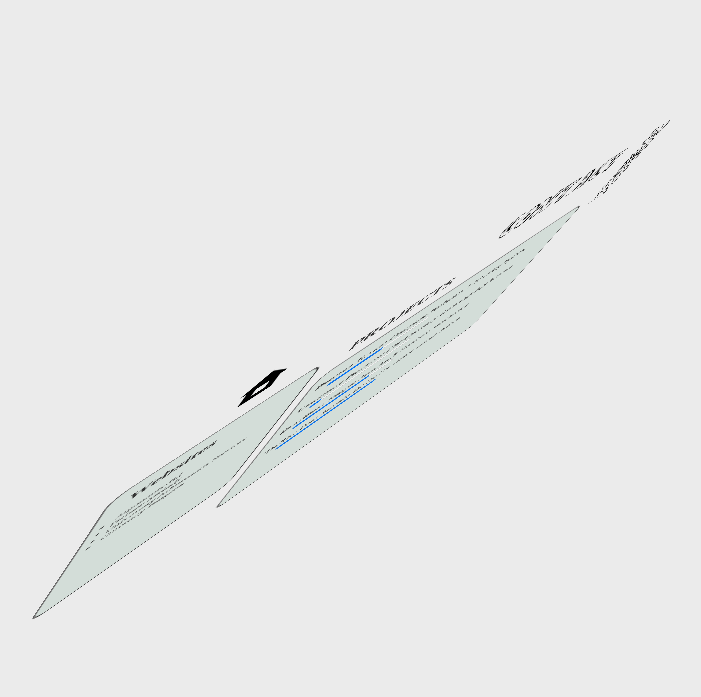
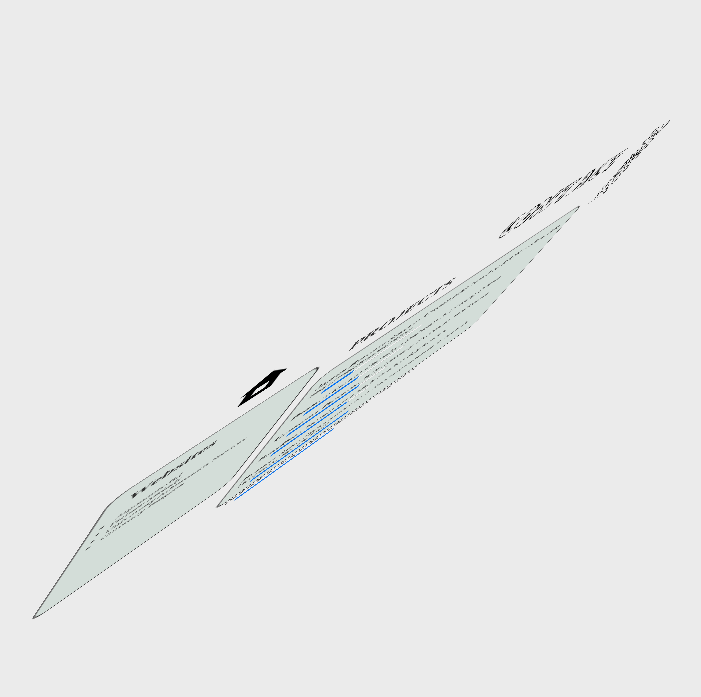
Before and after one commit to saaqibz/saaqib-site, a PHP site: page / in a window 1280 px wide; the page is wider, and only the part inside the window is pictured. Shown: the part 654-1351 px from the top of that part, without its empty margins (251-952 px from the left). Before the commit the page ends 1273 px from the top of that part, so only its background shows below. Run offline with PHP 8.4, Linux system fonts and the light colour scheme.

Commit message:
updated projects

```diff
--- a/projects.php
+++ b/projects.php
@@ -23,12 +23,16 @@
 </div>
 
 <div id="projects-progress">
+  <p><strong>Jasper Reports Servlet</strong> Creates pdfs based on JSON feeds of data and template-parameters<br>
+  <progress value="30" max="100"></progress></p>
   <p><strong>Project Euler:</strong> Complete Problems 1-25 using Python<br>
   <progress value="13" max="25"></progress></p>
   <p><strong>Currency Pidgeon:</strong> P2P Currency Exchange Application<br>
-  <progress value="10" max="100"></progress></p>
+  <progress value="70" max="100"></progress></p>
   <p><strong>BeatBox:</strong> Simple Java Midi Beatbox Application<br>
   <progress value="75" max="100"></progress></p>
+  <p><strong>Python Sync</strong> Syncs assets on a cloud-based server to multiple Dropbox, ftp, and sftp<br>
+  <progress value="100" max="100"></progress></p>
   <p><strong>TicTacToe:</strong> Simple TicTacToe Game Using Python<br>
   <progress value="100" max="100"></progress></p>
 
```
